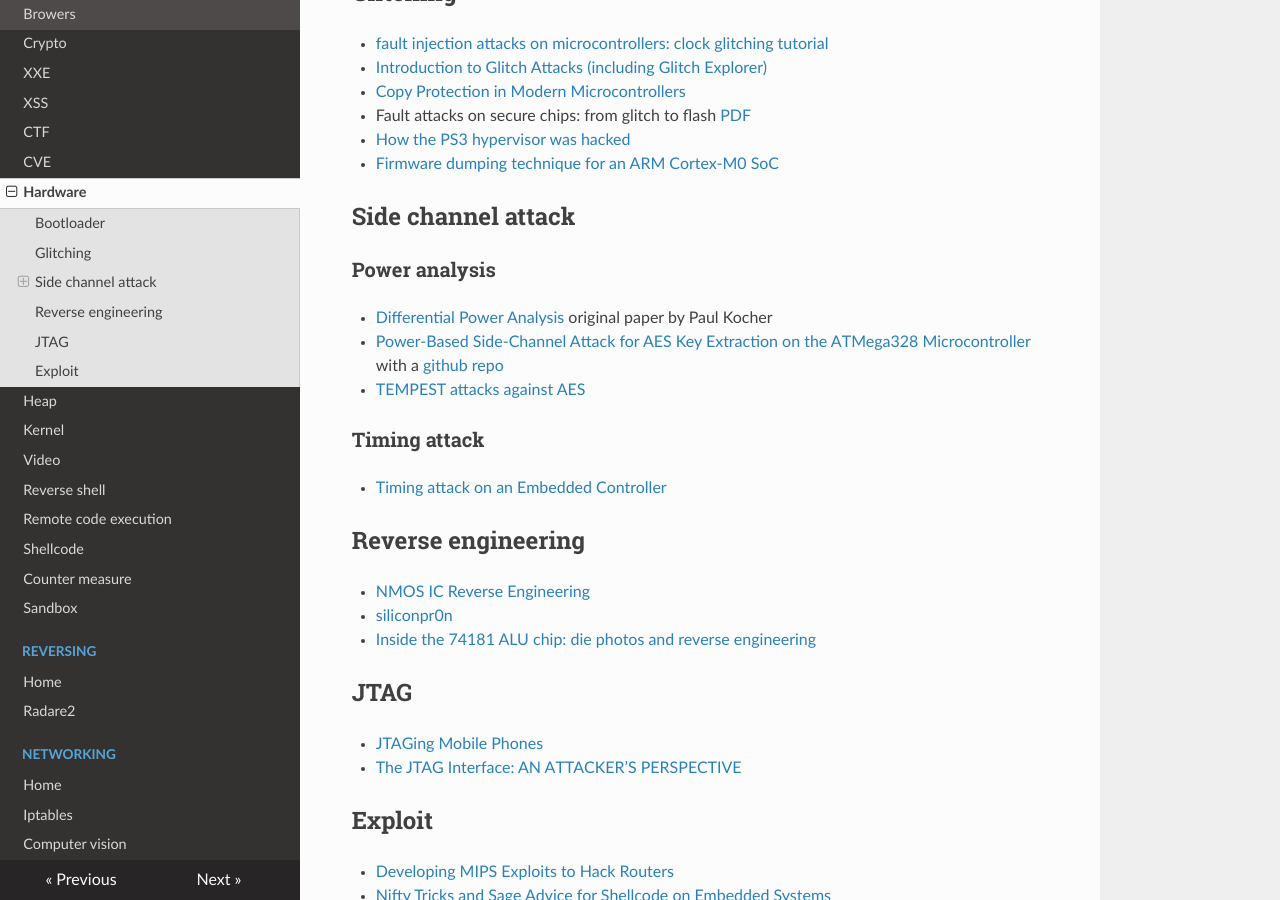
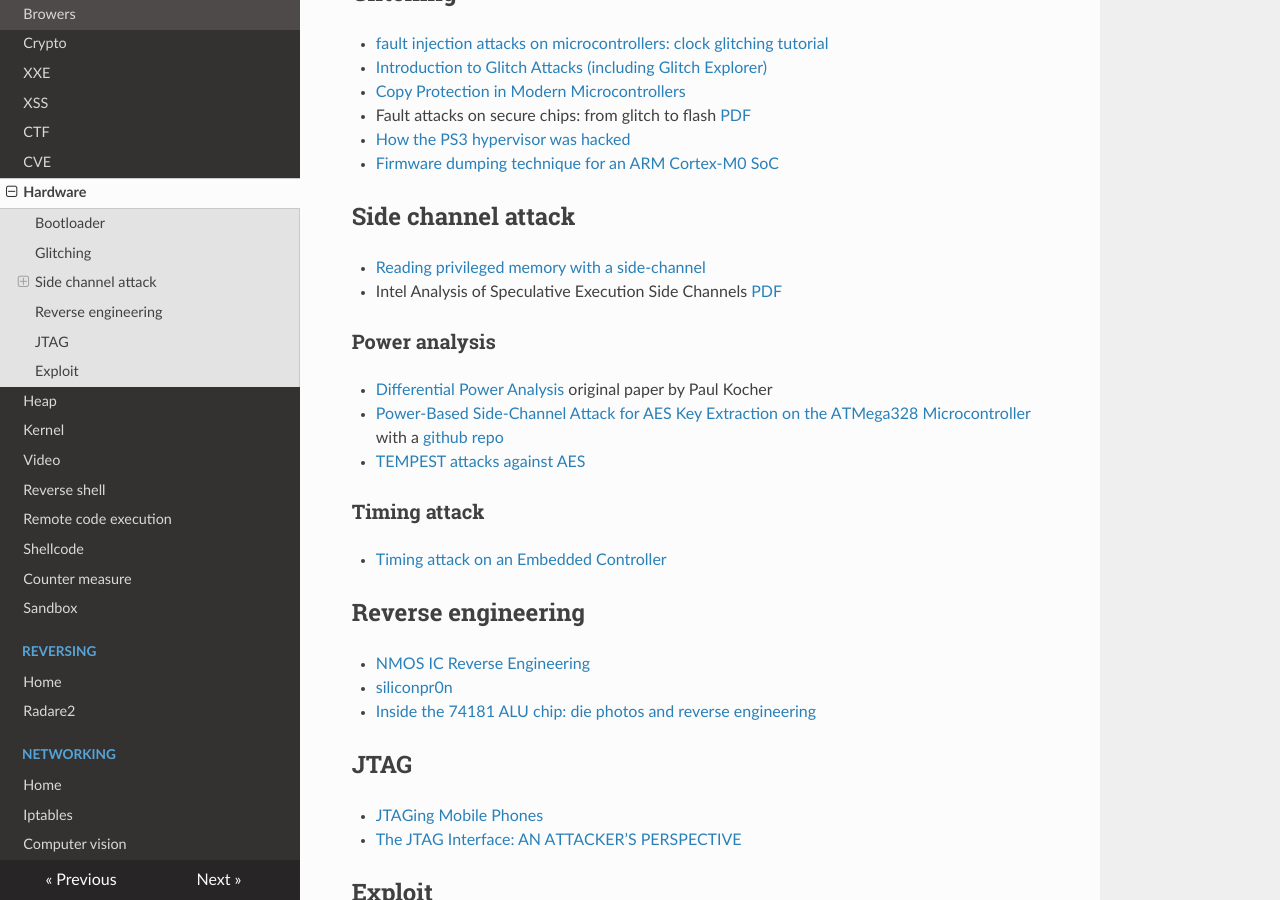
Before and after one commit to gipi/low-level, an MkDocs documentation site: the page built from docs/security/hardware.md, in a window 1280 px wide and 900 px high, scrolled down 744 px. Built offline with MkDocs 1.6.1, drawn with Linux system fonts in a browser that asks for light colours; nearby versions of some CDN libraries; old or Windows-style settings are respelled for this version of MkDocs.

Commit message:
Update hardware.md

```diff
--- a/docs/security/hardware.md
+++ b/docs/security/hardware.md
@@ -33,6 +33,9 @@
 
 ## Side channel attack
 
+ - [Reading privileged memory with a side-channel](https://googleprojectzero.blogspot.it/2018/01/reading-privileged-memory-with-side.html)
+ - Intel Analysis of Speculative Execution Side Channels [PDF](https://newsroom.intel.com/wp-content/uploads/sites/11/2018/01/Intel-Analysis-of-Speculative-Execution-Side-Channels.pdf)
+
 ### Power analysis
 
  - [Differential Power Analysis](http://www.cse.msstate.edu/~ramkumar/DPA.pdf) original paper by Paul Kocher
```
